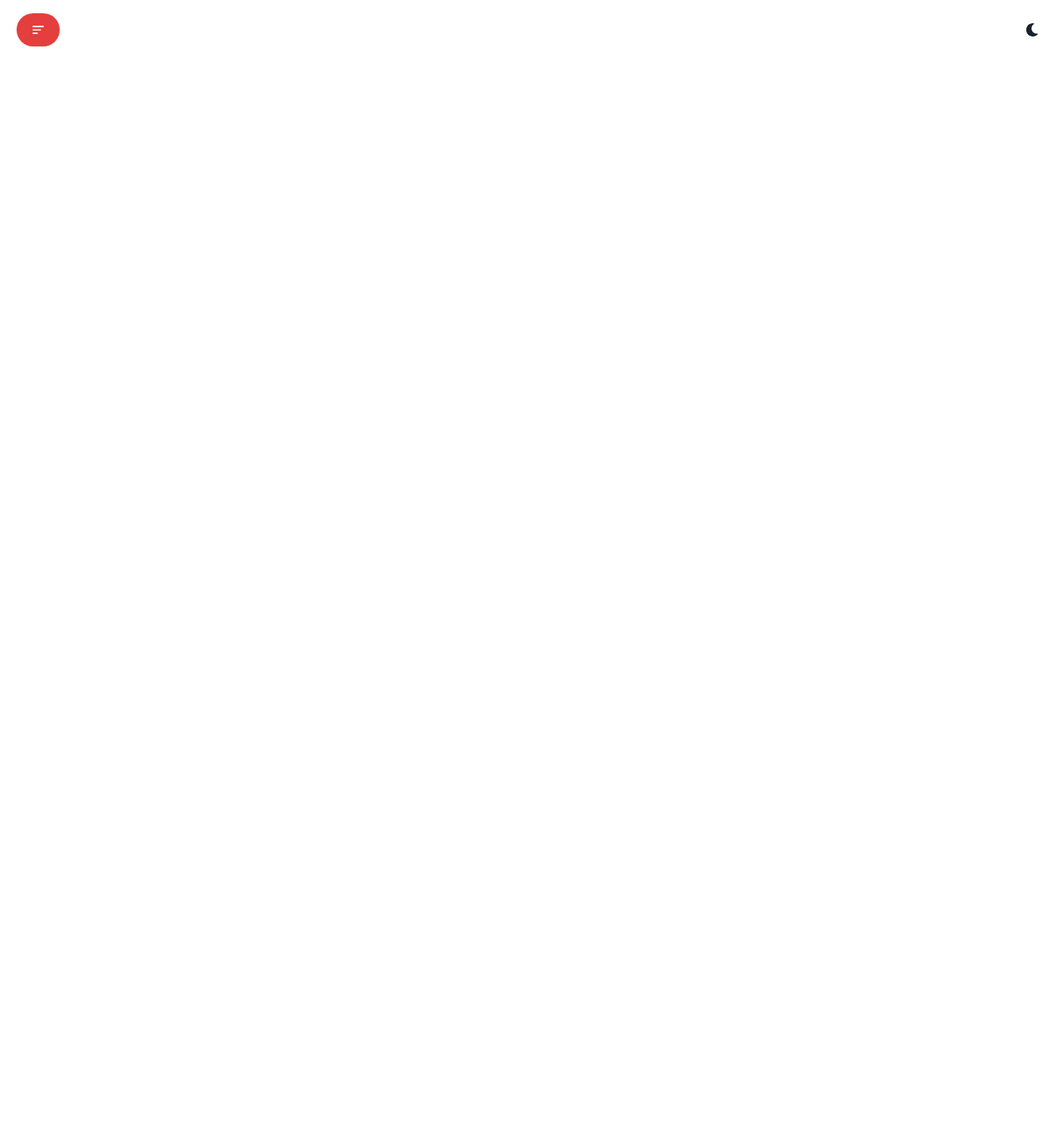
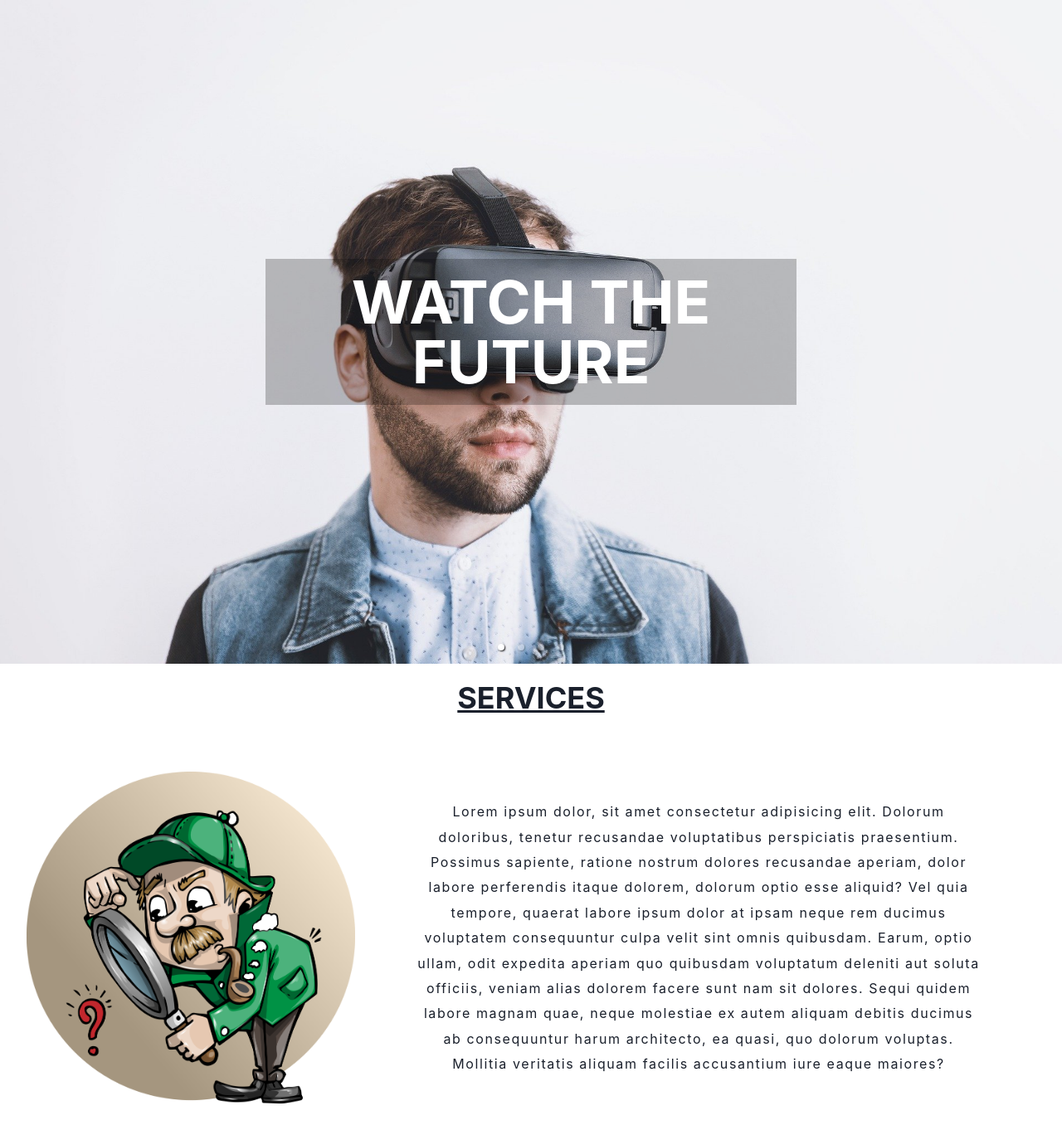
Before and after one commit to Rahul-71/VideoHub, a React (Create React App) app: page / in a window 1280 px wide. Before the commit this address had no page. Shown: the top 1368 px of the page at 83% size. Before the commit the page ends 800 px from the top, so only its background shows below. Built offline with nearby package versions, Linux system fonts and the light colour scheme.

Commit message:
major home section included

```diff
--- a/src/App.js
+++ b/src/App.js
@@ -1,12 +1,13 @@
 import { Route, BrowserRouter as Router, Routes } from 'react-router-dom';
 import Header from './components/Header';
+import Home from './components/Home';
 
 function App() {
   return (
     <Router>
       <Header />
       <Routes>
-        <Route />
+        <Route path="/" element={<Home />} />
       </Routes>
     </Router>
   );
--- /dev/null
+++ b/src/components/Home.jsx
@@ -0,0 +1,112 @@
+import { Box, Container, Heading, Image, Stack, Text } from '@chakra-ui/react';
+import React from 'react';
+import { Carousel } from 'react-responsive-carousel';
+
+import 'react-responsive-carousel/lib/styles/carousel.min.css';
+
+import img1 from '../assets/1.jpg';
+import img2 from '../assets/2.jpg';
+import img3 from '../assets/3.jpg';
+import img4 from '../assets/4.jpg';
+import img5 from '../assets/5.png';
+
+const headingOptions = {
+  pos: 'absolute',
+  left: '50%',
+  top: '50%',
+  transform: 'translate(-50%,-50%)',
+  textTransform: 'uppercase',
+  p: '4',
+  size: '4xl',
+};
+
+const Home = () => {
+  return (
+    <Box>
+      <MyCarousel />
+
+      <Container minH={'100vh'} maxW={'container.xl'}>
+        <Heading
+          textTransform={'uppercase'}
+          textDecoration={'underline'}
+          py="5"
+          textAlign={'center'}
+        >
+          Services
+        </Heading>
+
+        <Stack
+          //   bgColor={'purple'}
+          h={'full'}
+          p={'4'}
+          alignItems={'center'}
+          direction={['column', 'row']}
+        >
+          <Image src={img5} h={['40', '400']} />
+          <Text
+            letterSpacing={'widest'}
+            lineHeight={'190%'}
+            textAlign={'center'}
+            p={[4, 16]}
+          >
+            Lorem ipsum dolor, sit amet consectetur adipisicing elit. Dolorum
+            doloribus, tenetur recusandae voluptatibus perspiciatis praesentium.
+            Possimus sapiente, ratione nostrum dolores recusandae aperiam, dolor
+            labore perferendis itaque dolorem, dolorum optio esse aliquid? Vel
+            quia tempore, quaerat labore ipsum dolor at ipsam neque rem ducimus
+            voluptatem consequuntur culpa velit sint omnis quibusdam. Earum,
+            optio ullam, odit expedita aperiam quo quibusdam voluptatum deleniti
+            aut soluta officiis, veniam alias dolorem facere sunt nam sit
+            dolores. Sequi quidem labore magnam quae, neque molestiae ex autem
+            aliquam debitis ducimus ab consequuntur harum architecto, ea quasi,
+            quo dolorum voluptas. Mollitia veritatis aliquam facilis accusantium
+            iure eaque maiores?
+          </Text>
+        </Stack>
+      </Container>
+    </Box>
+  );
+};
+
+const MyCarousel = () => {
+  return (
+    <Carousel
+      autoPlay
+      interval={1000}
+      infiniteLoop
+      showArrows={false}
+      showStatus={false}
+      showThumbs={false}
+    >
+      <Box w={'full'} h={'100vh'}>
+        <Image src={img1} />
+        <Heading bgColor={'blackAlpha.400'} color={'white'} {...headingOptions}>
+          Watch the Future
+        </Heading>
+      </Box>
+
+      <Box w={'full'} h={'100vh'}>
+        <Image src={img2} />
+        <Heading bgColor={'blackAlpha.400'} color={'white'} {...headingOptions}>
+          Future is gaming
+        </Heading>
+      </Box>
+
+      <Box w={'full'} h={'100vh'}>
+        <Image src={img3} />
+        <Heading bgColor={'blackAlpha.400'} color={'white'} {...headingOptions}>
+          Gaming on Console
+        </Heading>
+      </Box>
+
+      <Box w={'full'} h={'100vh'}>
+        <Image src={img4} />
+        <Heading bgColor={'blackAlpha.400'} color={'white'} {...headingOptions}>
+          Start the journey
+        </Heading>
+      </Box>
+    </Carousel>
+  );
+};
+
+export default Home;
```
